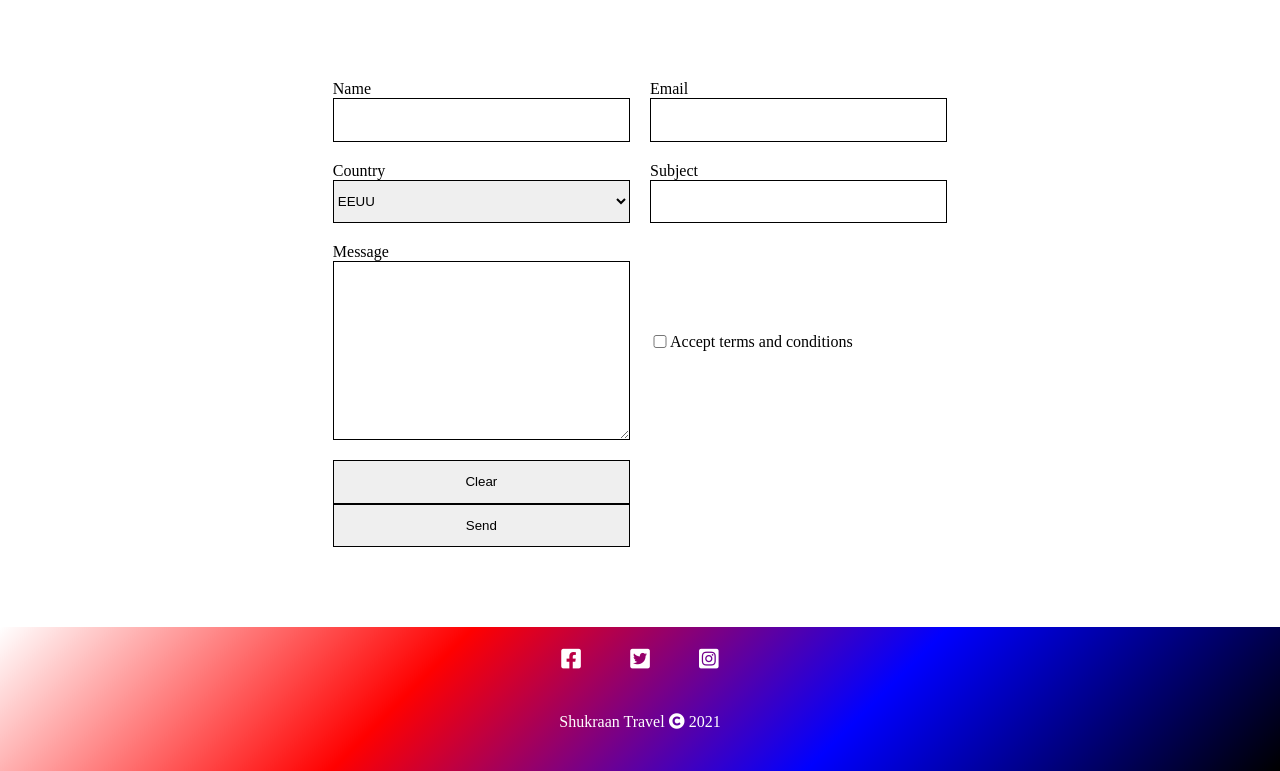
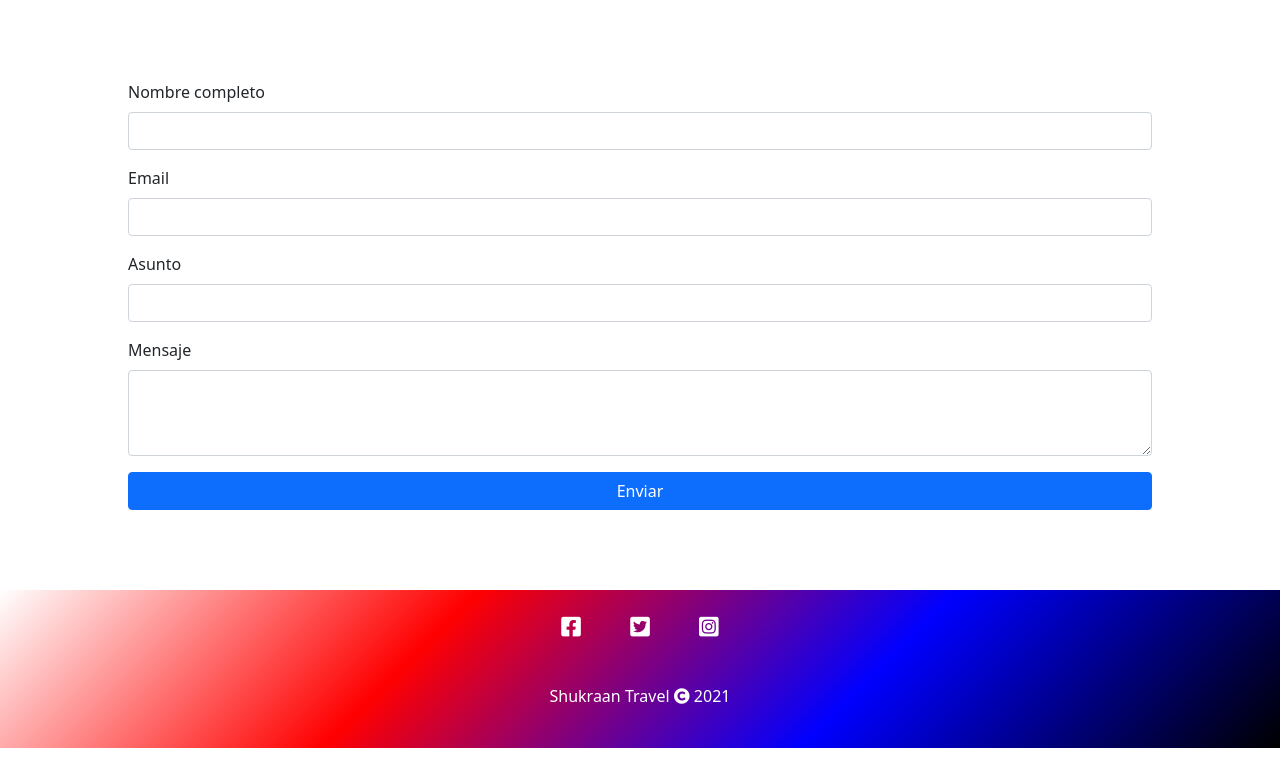
Before and after one commit to Samysniper94/ejercicio-git, a plain HTML site: page contact.html in a window 1280 px wide. Shown: the part 680-1451 px from the top of the page. After the commit the page ends 1428 px from the top, so only its background shows below. Drawn offline with nearby package versions, Linux system fonts and the light colour scheme.

Commit message:
Agregar componentes Bootstrap sin Js

```diff
--- a/about.html
+++ b/about.html
@@ -1,5 +1,13 @@
-<link href="assets/font-awesome/css/all.css" rel="stylesheet">
+<!DOCTYPE html>
+<html lang="en">
+<head>
+    <meta charset="UTF-8">
+    <meta http-equiv="X-UA-Compatible" content="IE=edge">
+    <meta name="viewport" content="width=device-width, initial-scale=1.0">
+    <title>Document</title>
+    <link href="assets/font-awesome/css/all.css" rel="stylesheet">
     <link rel="stylesheet" href="styles/main.css">
+    <link href="https://cdn.jsdelivr.net/npm/bootstrap@5.0.0-beta3/dist/css/bootstrap.min.css" rel="stylesheet" integrity="sha384-eOJMYsd53ii+scO/bJGFsiCZc+5NDVN2yr8+0RDqr0Ql0h+rP48ckxlpbzKgwra6" crossorigin="anonymous">
 </head>
 <body>
     <header>
--- a/contact.html
+++ b/contact.html
@@ -1,5 +1,13 @@
-<link href="assets/font-awesome/css/all.css" rel="stylesheet">
+<!DOCTYPE html>
+<html lang="en">
+<head>
+    <meta charset="UTF-8">
+    <meta http-equiv="X-UA-Compatible" content="IE=edge">
+    <meta name="viewport" content="width=device-width, initial-scale=1.0">
+    <title>Document</title>
+    <link href="assets/font-awesome/css/all.css" rel="stylesheet">
     <link rel="stylesheet" href="styles/main.css">
+    <link href="https://cdn.jsdelivr.net/npm/bootstrap@5.0.0-beta3/dist/css/bootstrap.min.css" rel="stylesheet" integrity="sha384-eOJMYsd53ii+scO/bJGFsiCZc+5NDVN2yr8+0RDqr0Ql0h+rP48ckxlpbzKgwra6" crossorigin="anonymous">
 </head>
 <body>
     <header>
@@ -29,39 +37,25 @@
         </div>
     </div>
     <div class="section-content">
-        <form action="#" method="POST">
-            <div class="fields-group">
-                <label for="name">Name</label>
-                <input type="text" name="name">
+        <form>
+            <div class="mb-3">
+              <label for="exampleInputEmail1" class="form-label">Nombre completo</label>
+              <input type="email" class="form-control" id="exampleInputEmail1" aria-describedby="emailHelp">
             </div>
-            <div class="fields-group">
-                <label for="email">Email</label>
-                <input type="text" name="email">
-            </div>
-            <div class="fields-group">
-                <label for="countries">Country</label>
-                <select name="countries">
-                    <option value="us">EEUU</option>
-                    <option value="uk">England</option>
-                    <option value="es">Spain</option>
-                  </select>
-            </div>
-            <div class="fields-group">
-                <label for="subject">Subject</label>
-                <input type="text" name="subject">
-            </div>
-            <div class="fields-group">
-                <label for="message">Message</label>
-                <textarea name="" id="" cols="30" rows="10"></textarea>
-            </div>
-            <div class="fields-group terms-conditions">
-                <input type="checkbox" name="terms-conditions">Accept terms and conditions
-            </div>
-            <div class="form-actions">
-                <input type="reset" value="Clear"/>
-                <input type="submit" value="Send"/>
-            </div>
-        </form>
+            <div class="mb-3">
+                <label for="exampleInputEmail1" class="form-label">Email</label>
+                <input type="email" class="form-control" id="exampleInputEmail1" aria-describedby="emailHelp">
+              </div>
+              <div class="mb-3">
+                <label for="exampleInputEmail1" class="form-label">Asunto</label>
+                <input type="email" class="form-control" id="exampleInputEmail1" aria-describedby="emailHelp">
+              </div>
+              <div class="mb-3">
+                <label for="exampleFormControlTextarea1" class="form-label">Mensaje</label>
+                <textarea class="form-control" id="exampleFormControlTextarea1" rows="3"></textarea>
+              </div>
+            <button type="submit" class="btn btn-primary">Enviar</button>
+          </form>
     </div>
     <footer>
         <ul class="social-networks">
--- a/styles/main.css
+++ b/styles/main.css
@@ -158,6 +158,9 @@ nav.menu ul {
     height: 300px;
 }
 
+.card img{
+  width: 100%;
+}
 .place-image.peru {
     background-image: url(../images/peru.jpg);
 }
@@ -210,7 +213,7 @@ nav.menu ul {
     text-align: left;
 }
 
-form {
+/* form {
     display: grid;
     grid-template-columns: 1fr 1fr;
     grid-gap: 20px;
@@ -260,7 +263,7 @@ select {
     width: 100%;
     height: 43px;
     border: 1px solid black;
-}
+} */
 
 button {
     background: lightgrey;
```
Also changed, not shown: faq.html (+9 -1 lines), index.html (+42 -22 lines), jobs.html (+9 -1 lines), offers-flight-hotel.html (+9 -1 lines), offers-flight.html (+9 -1 lines), offers-hotels.html (+9 -1 lines), places.html (+9 -1 lines).
